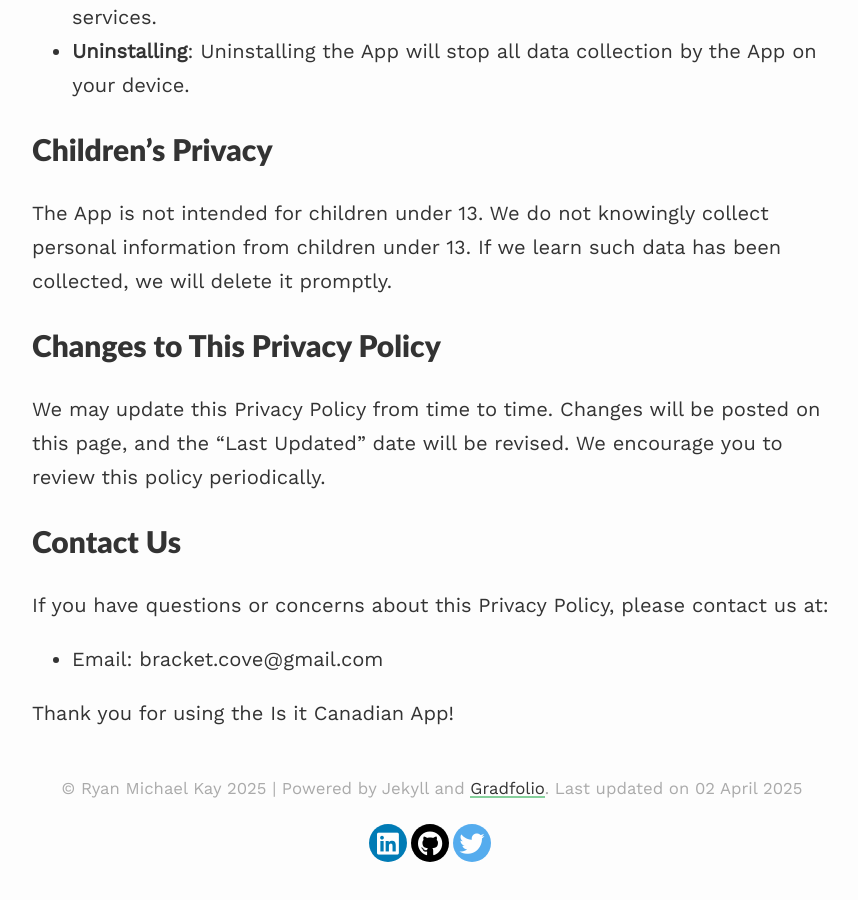
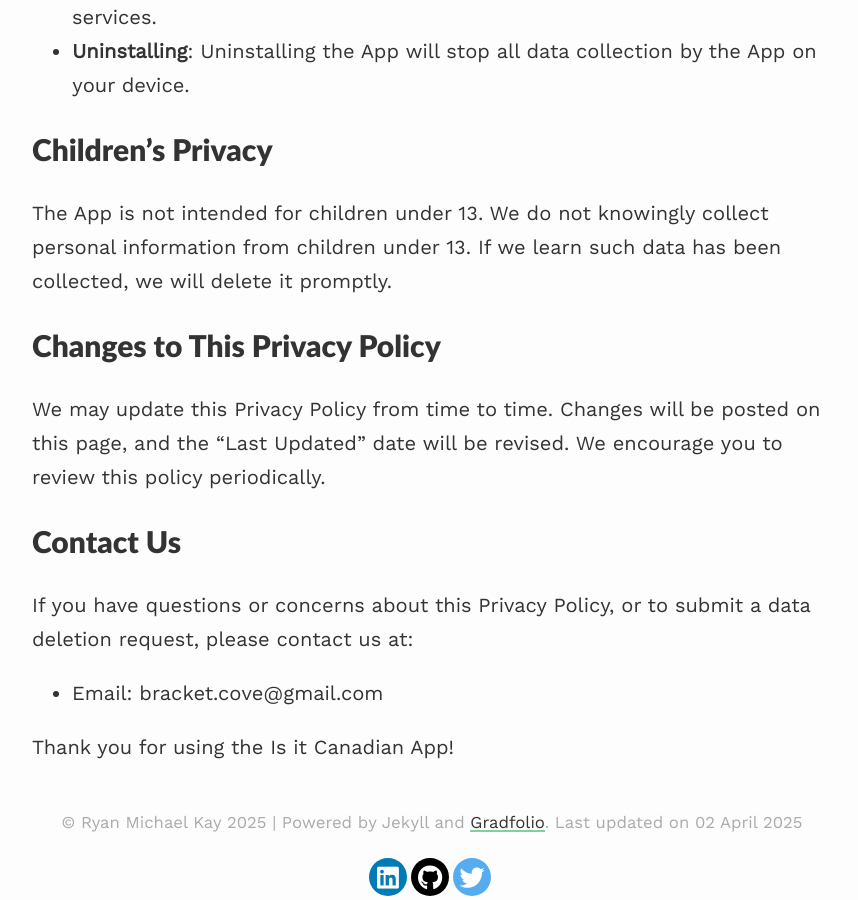
Before and after one commit to BracketCove/BracketCove.github.io, a Jekyll site: the page built from privacy_policy_canadian.md, in a window 1280 px wide and 900 px high, scrolled down 3420 px. Shown: the whole window, without its empty margins (208-1066 px from the left). Built offline with Jekyll 4.4.1, drawn with Linux system fonts in a browser that asks for light colours; nearby versions of some CDN libraries; before the commit the page ends 4286 px from its top, so only the background shows below that.

Commit message:
update pp

```diff
--- a/privacy_policy_canadian.md
+++ b/privacy_policy_canadian.md
@@ -73,7 +73,7 @@ We may update this Privacy Policy from time to time. Changes will be posted on t
 
 ## Contact Us
 
-If you have questions or concerns about this Privacy Policy, please contact us at:
+If you have questions or concerns about this Privacy Policy, or to submit a data deletion request, please contact us at:
 - Email: bracket.cove@gmail.com
 
 Thank you for using the Is it Canadian App!
```
